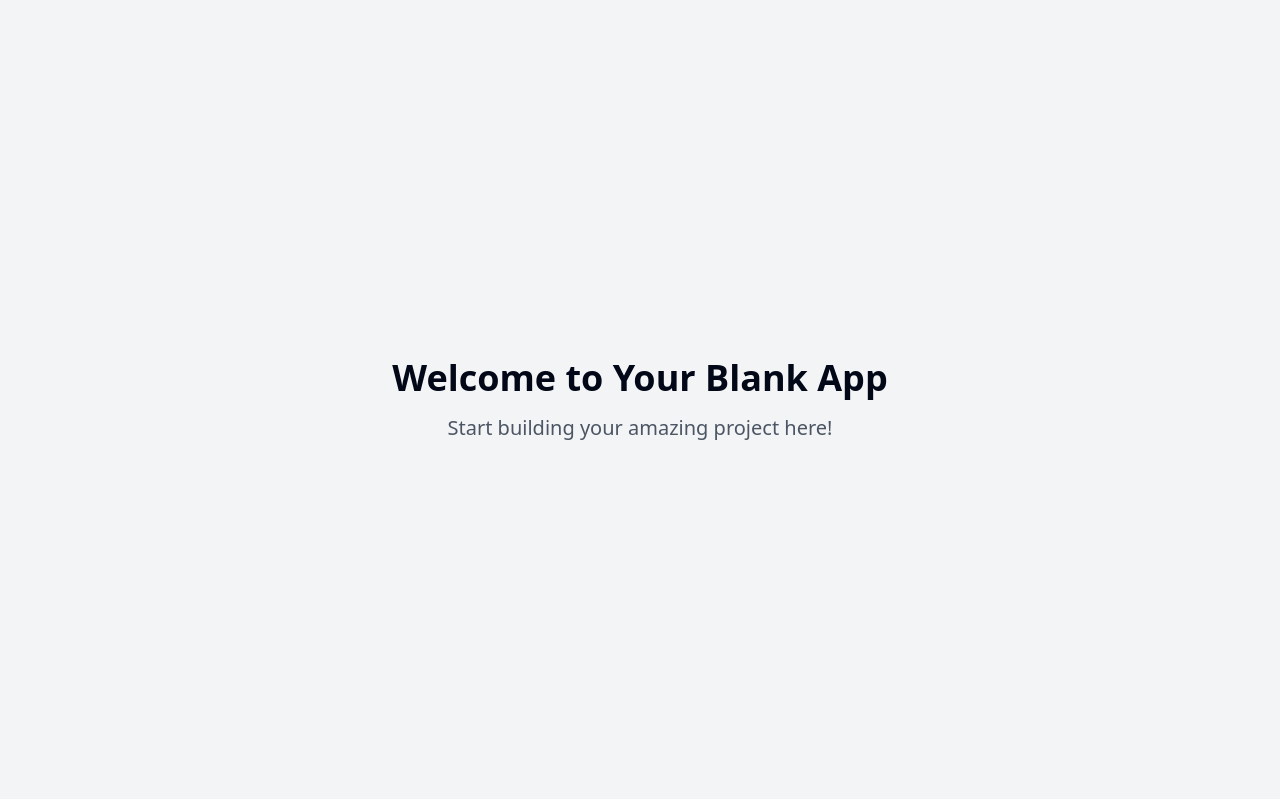
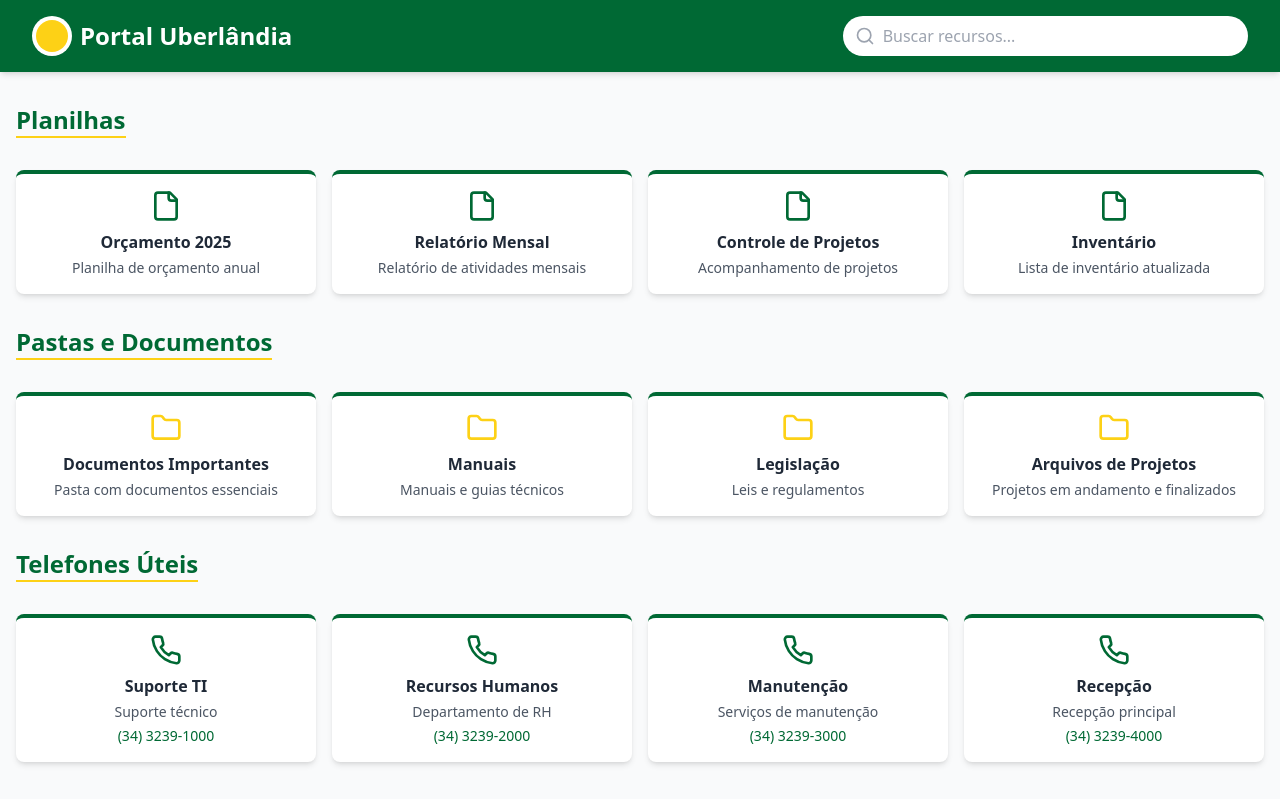
Before and after one commit to davidnsilvajr/uberlandia-central-info, a React (Vite) app: page / in a window 1280 px wide. Shown: the top 799 px of the page. Built offline with nearby package versions, Linux system fonts and the light colour scheme.

Commit message:
Create landing page
Implement a landing page for internal use, centralizing links and information, using Uberlândia's flag colors.

```diff
--- /dev/null
+++ b/src/components/Footer.tsx
@@ -0,0 +1,21 @@
+
+import React from 'react';
+
+const Footer: React.FC = () => {
+  const currentYear = new Date().getFullYear();
+
+  return (
+    <footer className="bg-uberlandia-green text-white py-4 mt-8">
+      <div className="container mx-auto px-4 text-center">
+        <p>© {currentYear} Prefeitura Municipal de Uberlândia. Todos os direitos reservados.</p>
+        <div className="flex justify-center mt-3 space-x-2">
+          <div className="w-3 h-3 bg-uberlandia-green rounded-full border-2 border-white"></div>
+          <div className="w-3 h-3 bg-uberlandia-yellow rounded-full"></div>
+          <div className="w-3 h-3 bg-white rounded-full"></div>
+        </div>
+      </div>
+    </footer>
+  );
+};
+
+export default Footer;
--- /dev/null
+++ b/src/components/Header.tsx
@@ -0,0 +1,43 @@
+
+import React from 'react';
+import { Search } from 'lucide-react';
+
+interface HeaderProps {
+  onSearch: (query: string) => void;
+}
+
+const Header: React.FC<HeaderProps> = ({ onSearch }) => {
+  const handleSearchChange = (e: React.ChangeEvent<HTMLInputElement>) => {
+    onSearch(e.target.value);
+  };
+
+  return (
+    <header className="bg-uberlandia-green text-white shadow-md">
+      <div className="container mx-auto py-4 px-4 sm:px-6 lg:px-8">
+        <div className="flex flex-col md:flex-row justify-between items-center">
+          <div className="flex items-center mb-4 md:mb-0">
+            <div className="flex items-center space-x-2">
+              <div className="w-10 h-10 bg-white rounded-full flex items-center justify-center">
+                <div className="w-8 h-8 bg-uberlandia-yellow rounded-full"></div>
+              </div>
+              <h1 className="text-2xl font-bold">Portal Uberlândia</h1>
+            </div>
+          </div>
+          <div className="w-full md:w-1/3 relative">
+            <div className="absolute inset-y-0 left-3 flex items-center pointer-events-none">
+              <Search className="h-5 w-5 text-gray-400" />
+            </div>
+            <input
+              type="text"
+              placeholder="Buscar recursos..."
+              onChange={handleSearchChange}
+              className="w-full bg-white text-gray-800 pl-10 pr-4 py-2 rounded-full focus:outline-none focus:ring-2 focus:ring-uberlandia-yellow"
+            />
+          </div>
+        </div>
+      </div>
+    </header>
+  );
+};
+
+export default Header;
--- /dev/null
+++ b/src/components/ResourceCard.tsx
@@ -0,0 +1,59 @@
+
+import React from 'react';
+import { File, Folder, Phone, Link as LinkIcon } from 'lucide-react';
+
+export type ResourceType = 'spreadsheet' | 'folder' | 'phone' | 'system' | 'other';
+
+export interface ResourceItem {
+  id: string;
+  title: string;
+  type: ResourceType;
+  link?: string;
+  description?: string;
+  phoneNumber?: string;
+}
+
+interface ResourceCardProps {
+  resource: ResourceItem;
+}
+
+const ResourceCard: React.FC<ResourceCardProps> = ({ resource }) => {
+  const getIcon = () => {
+    switch (resource.type) {
+      case 'spreadsheet':
+        return <File className="h-8 w-8 text-uberlandia-green" />;
+      case 'folder':
+        return <Folder className="h-8 w-8 text-uberlandia-yellow" />;
+      case 'phone':
+        return <Phone className="h-8 w-8 text-uberlandia-green" />;
+      case 'system':
+        return <LinkIcon className="h-8 w-8 text-uberlandia-green" />;
+      default:
+        return <LinkIcon className="h-8 w-8 text-gray-500" />;
+    }
+  };
+
+  const handleClick = () => {
+    if (resource.link) {
+      window.open(resource.link, '_blank');
+    }
+  };
+
+  return (
+    <div
+      className="card-link animate-fade-in border-t-4 border-uberlandia-green"
+      onClick={handleClick}
+    >
+      <div className="mb-2">{getIcon()}</div>
+      <h3 className="font-semibold text-gray-800 text-center">{resource.title}</h3>
+      {resource.description && (
+        <p className="text-sm text-gray-600 mt-1 text-center">{resource.description}</p>
+      )}
+      {resource.phoneNumber && (
+        <p className="text-sm font-medium text-uberlandia-green mt-1">{resource.phoneNumber}</p>
+      )}
+    </div>
+  );
+};
+
+export default ResourceCard;
--- /dev/null
+++ b/src/components/ResourceSection.tsx
@@ -0,0 +1,23 @@
+
+import React from 'react';
+import ResourceCard, { ResourceItem } from './ResourceCard';
+
+interface ResourceSectionProps {
+  title: string;
+  resources: ResourceItem[];
+}
+
+const ResourceSection: React.FC<ResourceSectionProps> = ({ title, resources }) => {
+  return (
+    <section className="mb-8">
+      <h2 className="section-title border-b-2 border-uberlandia-yellow inline-block">{title}</h2>
+      <div className="grid grid-cols-1 sm:grid-cols-2 md:grid-cols-3 lg:grid-cols-4 gap-4 mt-4">
+        {resources.map((resource) => (
+          <ResourceCard key={resource.id} resource={resource} />
+        ))}
+      </div>
+    </section>
+  );
+};
+
+export default ResourceSection;
--- a/src/index.css
+++ b/src/index.css
@@ -1,3 +1,4 @@
+
 @tailwind base;
 @tailwind components;
 @tailwind utilities;
@@ -13,41 +14,34 @@
     --popover: 0 0% 100%;
     --popover-foreground: 222.2 84% 4.9%;
 
-    --primary: 222.2 47.4% 11.2%;
+    --primary: 153 100% 20%;  /* Uberlândia green */
     --primary-foreground: 210 40% 98%;
 
-    --secondary: 210 40% 96.1%;
+    --secondary: 47 98% 54%;  /* Uberlândia yellow */
     --secondary-foreground: 222.2 47.4% 11.2%;
 
     --muted: 210 40% 96.1%;
     --muted-foreground: 215.4 16.3% 46.9%;
 
-    --accent: 210 40% 96.1%;
-    --accent-foreground: 222.2 47.4% 11.2%;
+    --accent: 153 100% 20%; /* Uberlândia green as accent */
+    --accent-foreground: 210 40% 98%;
 
     --destructive: 0 84.2% 60.2%;
     --destructive-foreground: 210 40% 98%;
 
     --border: 214.3 31.8% 91.4%;
     --input: 214.3 31.8% 91.4%;
-    --ring: 222.2 84% 4.9%;
+    --ring: 153 100% 20%; /* Uberlândia green */
 
     --radius: 0.5rem;
 
     --sidebar-background: 0 0% 98%;
-
     --sidebar-foreground: 240 5.3% 26.1%;
-
     --sidebar-primary: 240 5.9% 10%;
-
     --sidebar-primary-foreground: 0 0% 98%;
-
     --sidebar-accent: 240 4.8% 95.9%;
-
     --sidebar-accent-foreground: 240 5.9% 10%;
-
     --sidebar-border: 220 13% 91%;
-
     --sidebar-ring: 217.2 91.2% 59.8%;
   }
 
@@ -61,16 +55,16 @@
     --popover: 222.2 84% 4.9%;
     --popover-foreground: 210 40% 98%;
 
-    --primary: 210 40% 98%;
-    --primary-foreground: 222.2 47.4% 11.2%;
+    --primary: 153 100% 20%;  /* Uberlândia green */
+    --primary-foreground: 0 0% 98%;
 
-    --secondary: 217.2 32.6% 17.5%;
-    --secondary-foreground: 210 40% 98%;
+    --secondary: 47 98% 54%;  /* Uberlândia yellow */
+    --secondary-foreground: 222.2 47.4% 11.2%;
 
     --muted: 217.2 32.6% 17.5%;
     --muted-foreground: 215 20.2% 65.1%;
 
-    --accent: 217.2 32.6% 17.5%;
+    --accent: 153 100% 20%; /* Uberlândia green as accent */
     --accent-foreground: 210 40% 98%;
 
     --destructive: 0 62.8% 30.6%;
@@ -78,7 +72,8 @@
 
     --border: 217.2 32.6% 17.5%;
     --input: 217.2 32.6% 17.5%;
-    --ring: 212.7 26.8% 83.9%;
+    --ring: 153 100% 20%; /* Uberlândia green */
+
     --sidebar-background: 240 5.9% 10%;
     --sidebar-foreground: 240 4.8% 95.9%;
     --sidebar-primary: 224.3 76.3% 48%;
@@ -99,3 +94,17 @@
     @apply bg-background text-foreground;
   }
 }
+
+@layer components {
+  .card-link {
+    @apply flex flex-col items-center p-4 bg-white rounded-lg shadow-md hover:shadow-lg transition-all duration-200 hover:scale-105 cursor-pointer;
+  }
+
+  .search-input {
+    @apply w-full px-4 py-2 rounded-full border border-gray-300 focus:outline-none focus:ring-2 focus:ring-uberlandia-green;
+  }
+
+  .section-title {
+    @apply text-2xl font-bold mb-4 text-uberlandia-green;
+  }
+}
--- a/src/pages/Index.tsx
+++ b/src/pages/Index.tsx
@@ -1,12 +1,91 @@
-// Update this page (the content is just a fallback if you fail to update the page)
+
+import React, { useState } from 'react';
+import Header from '../components/Header';
+import ResourceSection from '../components/ResourceSection';
+import Footer from '../components/Footer';
+import { ResourceItem } from '../components/ResourceCard';
 
 const Index = () => {
+  const [searchQuery, setSearchQuery] = useState('');
+
+  // Sample data - you can replace this with your actual resources
+  const allResources: Record<string, ResourceItem[]> = {
+    'Planilhas': [
+      { id: '1', title: 'Orçamento 2025', type: 'spreadsheet', link: '#', description: 'Planilha de orçamento anual' },
+      { id: '2', title: 'Relatório Mensal', type: 'spreadsheet', link: '#', description: 'Relatório de atividades mensais' },
+      { id: '3', title: 'Controle de Projetos', type: 'spreadsheet', link: '#', description: 'Acompanhamento de projetos' },
+      { id: '4', title: 'Inventário', type: 'spreadsheet', link: '#', description: 'Lista de inventário atualizada' },
+    ],
+    'Pastas e Documentos': [
+      { id: '5', title: 'Documentos Importantes', type: 'folder', link: '#', description: 'Pasta com documentos essenciais' },
+      { id: '6', title: 'Manuais', type: 'folder', link: '#', description: 'Manuais e guias técnicos' },
+      { id: '7', title: 'Legislação', type: 'folder', link: '#', description: 'Leis e regulamentos' },
+      { id: '8', title: 'Arquivos de Projetos', type: 'folder', link: '#', description: 'Projetos em andamento e finalizados' },
+    ],
+    'Telefones Úteis': [
+      { id: '9', title: 'Suporte TI', type: 'phone', phoneNumber: '(34) 3239-1000', description: 'Suporte técnico' },
+      { id: '10', title: 'Recursos Humanos', type: 'phone', phoneNumber: '(34) 3239-2000', description: 'Departamento de RH' },
+      { id: '11', title: 'Manutenção', type: 'phone', phoneNumber: '(34) 3239-3000', description: 'Serviços de manutenção' },
+      { id: '12', title: 'Recepção', type: 'phone', phoneNumber: '(34) 3239-4000', description: 'Recepção principal' },
+    ],
+    'Sistemas': [
+      { id: '13', title: 'Sistema de RH', type: 'system', link: '#', description: 'Portal do funcionário' },
+      { id: '14', title: 'Intranet', type: 'system', link: '#', description: 'Portal interno' },
+      { id: '15', title: 'Helpdesk', type: 'system', link: '#', description: 'Sistema de chamados' },
+      { id: '16', title: 'SEI', type: 'system', link: '#', description: 'Sistema Eletrônico de Informações' },
+    ],
+    'Links Úteis': [
+      { id: '17', title: 'Site Oficial', type: 'other', link: 'https://www.uberlandia.mg.gov.br', description: 'Site oficial da Prefeitura' },
+      { id: '18', title: 'Portal da Transparência', type: 'other', link: '#', description: 'Acesso à informação pública' },
+      { id: '19', title: 'Diário Oficial', type: 'other', link: '#', description: 'Publicações oficiais' },
+      { id: '20', title: 'Capacitação Online', type: 'other', link: '#', description: 'Plataforma de treinamentos' },
+    ],
+  };
+
+  // Filter resources based on search query
+  const filterResources = () => {
+    if (!searchQuery) return allResources;
+
+    const filtered: Record<string, ResourceItem[]> = {};
+
+    Object.entries(allResources).forEach(([category, resources]) => {
+      const matchedResources = resources.filter(resource =>
+        resource.title.toLowerCase().includes(searchQuery.toLowerCase()) ||
+        (resource.description && resource.description.toLowerCase().includes(searchQuery.toLowerCase()))
+      );
+
+      if (matchedResources.length > 0) {
+        filtered[category] = matchedResources;
+      }
+    });
+
+    return filtered;
+  };
+
+  const filteredResources = filterResources();
+
   return (
-    <div className="min-h-screen flex items-center justify-center bg-gray-100">
-      <div className="text-center">
-        <h1 className="text-4xl font-bold mb-4">Welcome to Your Blank App</h1>
-        <p className="text-xl text-gray-600">Start building your amazing project here!</p>
-      </div>
+    <div className="min-h-screen flex flex-col bg-gray-50">
+      <Header onSearch={setSearchQuery} />
+
+      <main className="container mx-auto px-4 py-8 flex-grow">
+        {Object.keys(filteredResources).length === 0 ? (
+          <div className="text-center py-12">
+            <h2 className="text-2xl font-bold text-gray-700 mb-2">Nenhum resultado encontrado</h2>
+            <p className="text-gray-600">Tente outra palavra-chave para sua busca</p>
+          </div>
+        ) : (
+          Object.entries(filteredResources).map(([category, resources]) => (
+            <ResourceSection
+              key={category}
+              title={category}
+              resources={resources}
+            />
+          ))
+        )}
+      </main>
+
+      <Footer />
     </div>
   );
 };
--- a/tailwind.config.ts
+++ b/tailwind.config.ts
@@ -1,3 +1,4 @@
+
 import type { Config } from "tailwindcss";
 
 export default {
@@ -61,7 +62,13 @@ export default {
 					'accent-foreground': 'hsl(var(--sidebar-accent-foreground))',
 					border: 'hsl(var(--sidebar-border))',
 					ring: 'hsl(var(--sidebar-ring))'
-				}
+				},
+				// Uberlândia flag colors
+				uberlandia: {
+					green: '#006934',
+					yellow: '#FDD116',
+					white: '#FFFFFF',
+				},
 			},
 			borderRadius: {
 				lg: 'var(--radius)',
@@ -84,11 +91,22 @@ export default {
 					to: {
 						height: '0'
 					}
+				},
+				'fade-in': {
+					'0%': {
+						opacity: '0',
+						transform: 'translateY(10px)'
+					},
+					'100%': {
+						opacity: '1',
+						transform: 'translateY(0)'
+					}
 				}
 			},
 			animation: {
 				'accordion-down': 'accordion-down 0.2s ease-out',
-				'accordion-up': 'accordion-up 0.2s ease-out'
+				'accordion-up': 'accordion-up 0.2s ease-out',
+				'fade-in': 'fade-in 0.3s ease-out'
 			}
 		}
 	},
```
Also changed, not shown: index.html (+7 -6 lines).
